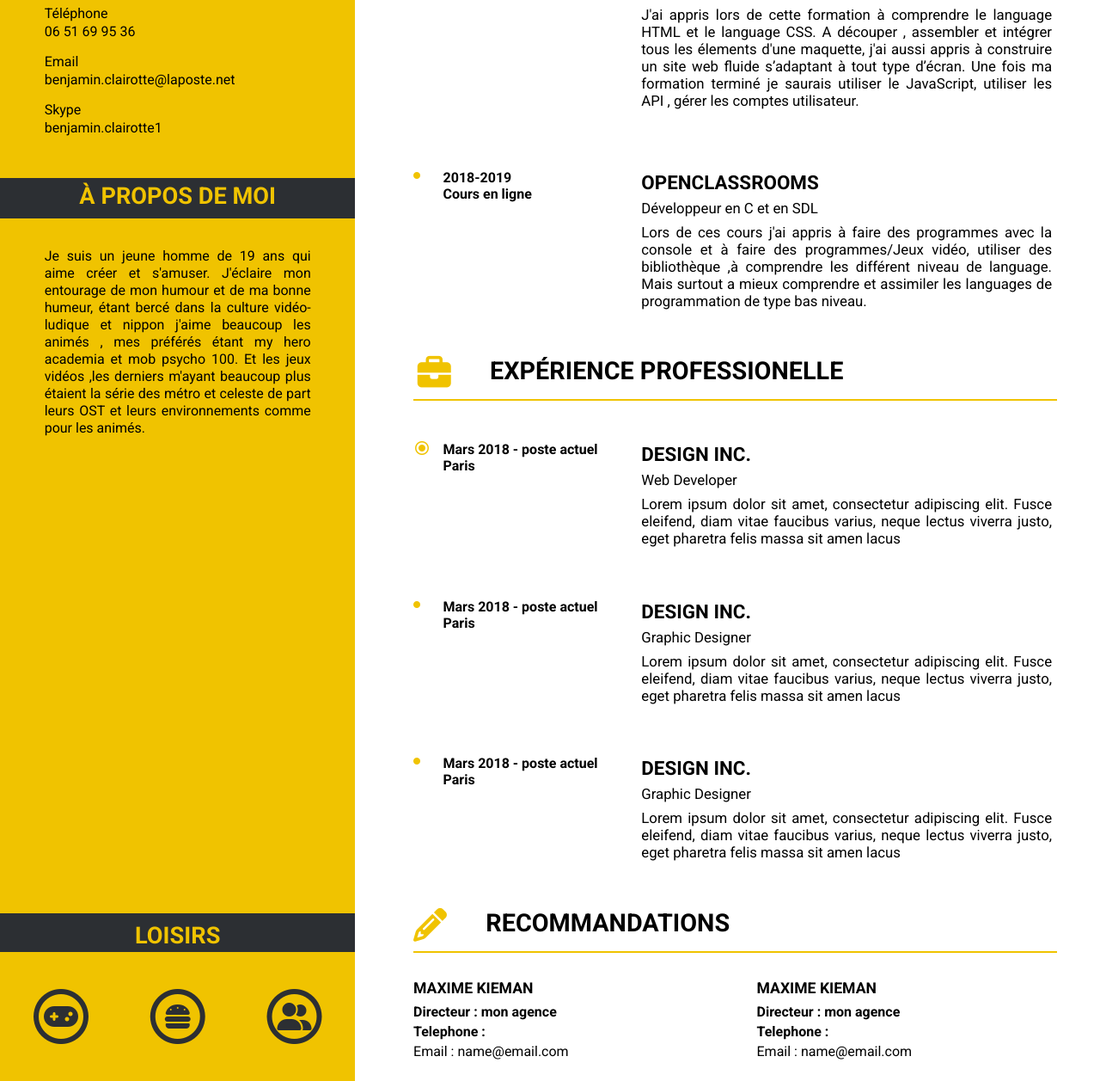
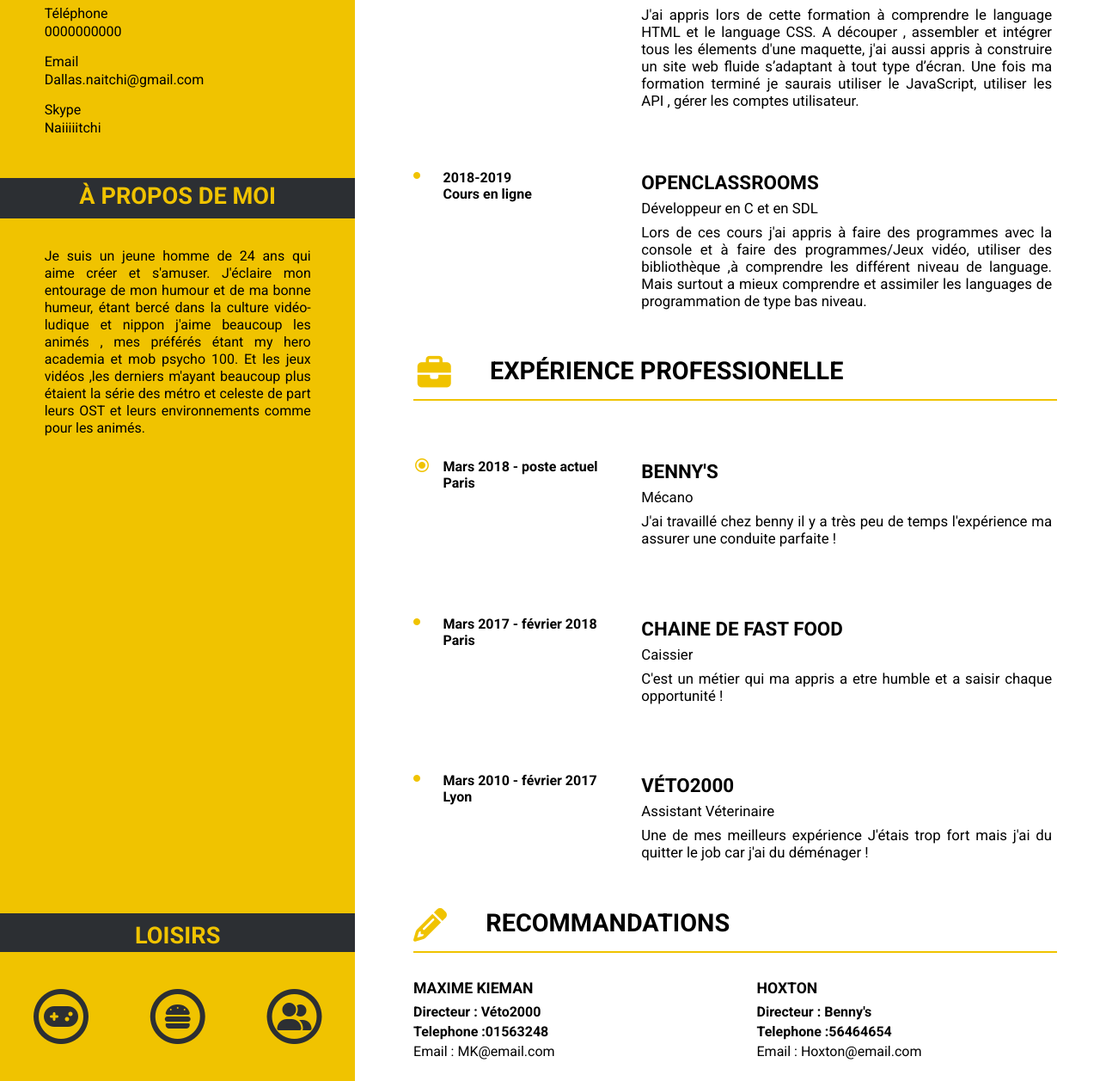
Before and after one commit to Naitchi/Projet-2_CV-en-ligne, a plain HTML site: page index.html in a window 1280 px wide. Shown: the part 513-1770 px from the top of the page at 86% size. Drawn offline with Linux system fonts and the light colour scheme.

Commit message:
mise à jour GTA RP

```diff
--- a/index.html
+++ b/index.html
@@ -2,7 +2,7 @@
 <html lang="fr">
 <head>
     <meta charset="UTF-8"/>
-    <title>Cv en ligne Benjamin Clairotte</title>
+    <title>Cv en ligne Naitchi Dallas</title>
     <link rel="stylesheet" href="src/fichierCSS/style.css"/>
     <link rel="stylesheet" href="src/fichierCSS/header.css"/>
     <link rel="stylesheet" href="src/fichierCSS/leftSide.css"/>
@@ -21,12 +21,12 @@
             <div id="rightSideHeader">
                 <div id="titrePrincipaux">
                     <div id="nom">
-                        <h1 id="titrePeint">Benjamin</h1>
-                        <h1>Clairotte</h1>
+                        <h1 id="titrePeint">Naitchi</h1>
+                        <h1>Dallas</h1>
                     </div>
                     <div id="travail">
-                        <h2 id="motSoulignie">Dével</h2>
-                        <h2>oppeur web</h2>
+                        <h2 id="motSoulignie">E</h2>
+                        <h2>MS</h2>
                     </div>
                 </div>
             </div>
@@ -47,22 +47,22 @@
                     </div>
                     <div class="contenuContact">
                         <p>Téléphone</p>
-                        <p>06 51 69 95 36</p>
+                        <p>0000000000</p>
                     </div>
                     <div class="contenuContact">
                         <p>Email</p>
-                        <p>benjamin.clairotte@laposte.net</p>
+                        <p>Dallas.naitchi@gmail.com</p>
                     </div>
                     <div class="contenuContact">
                         <p>Skype</p>
-                        <p>benjamin.clairotte1</p>
+                        <p>Naiiiiitchi</p>
                     </div>
                 </div>
             </div>
             <div id="propos">
                 <div id="contenuPropos">
                     <h3>à propos de moi</h3>
-                    <p>Je suis un jeune homme de 19 ans qui aime créer et s'amuser. J'éclaire mon entourage de mon humour et de ma bonne humeur, étant bercé dans la culture vidéo-ludique
+                    <p>Je suis un jeune homme de 24 ans qui aime créer et s'amuser. J'éclaire mon entourage de mon humour et de ma bonne humeur, étant bercé dans la culture vidéo-ludique
                         et nippon j'aime beaucoup les animés , mes préférés étant my hero academia et mob psycho 100. Et les jeux vidéos ,les derniers m'ayant beaucoup plus étaient la série
                         des métro et celeste de part leurs OST et leurs environnements comme pour les animés.</p>
                 </div>
@@ -143,37 +143,37 @@
                             </div>
                         </div>
                         <div class="description">
-                            <h4>design inc.</h4>
-                            <h5>Web Developer</h5>
-                            <p>Lorem ipsum dolor sit amet, consectetur adipiscing elit. Fusce eleifend, diam vitae faucibus varius, neque lectus viverra justo, eget pharetra felis massa sit amen lacus</p>
+                            <h4>Benny's</h4>
+                            <h5>Mécano</h5>
+                            <p>J'ai travaillé chez benny il y a très peu de temps l'expérience ma assurer une conduite parfaite ! </p>
                         </div>
                     </div>
                     <div class="poste">
                         <div class="point">
                             <i class="fas fa-circle fa-1x"></i>
                             <div class="dateEtLieu">
-                                <p>Mars 2018 - poste actuel</p>
+                                <p>Mars 2017 - février 2018</p>
                                 <p>Paris</p>
                             </div>
                         </div>
                         <div class="description">
-                            <h4>design inc.</h4>
-                            <h5>Graphic Designer</h5>
-                            <p>Lorem ipsum dolor sit amet, consectetur adipiscing elit. Fusce eleifend, diam vitae faucibus varius, neque lectus viverra justo, eget pharetra felis massa sit amen lacus</p>
+                            <h4>Chaine de Fast food</h4>
+                            <h5>Caissier </h5>
+                            <p>C'est un métier qui ma appris a etre humble et a saisir chaque opportunité ! </p>
                         </div>
                     </div>
                     <div class="poste">
                         <div class="point">
                             <i class="fas fa-circle fa-1x"></i>
                             <div class="dateEtLieu">
-                                <p>Mars 2018 - poste actuel</p>
-                                <p>Paris</p>
+                                <p>Mars 2010 - février 2017</p>
+                                <p>Lyon</p>
                             </div>
                         </div>
                         <div class="description">
-                            <h4>design inc.</h4>
-                            <h5>Graphic Designer</h5>
-                            <p>Lorem ipsum dolor sit amet, consectetur adipiscing elit. Fusce eleifend, diam vitae faucibus varius, neque lectus viverra justo, eget pharetra felis massa sit amen lacus</p>
+                            <h4>Véto2000</h4>
+                            <h5>Assistant Véterinaire</h5>
+                            <p>Une de mes meilleurs expérience J'étais trop fort mais j'ai du quitter le job car j'ai du déménager !</p>
                         </div>
                     </div>
                 </article>
@@ -186,17 +186,17 @@
                         <div class="recommandation">
                             <h5>Maxime Kieman</h5>
                             <ul>
-                                <li>Directeur : mon agence</li>
-                                <li>Telephone :</li>
-                                <li>Email : name@email.com</li>
+                                <li>Directeur : Véto2000</li>
+                                <li>Telephone :01563248</li>
+                                <li>Email : MK@email.com</li>
                             </ul>
                         </div>
                         <div class="recommandation">
-                            <h5>Maxime Kieman</h5>
+                            <h5>Hoxton</h5>
                             <ul>
-                                <li>Directeur : mon agence</li>
-                                <li>Telephone :</li>
-                                <li>Email : name@email.com</li>
+                                <li>Directeur : Benny's</li>
+                                <li>Telephone :56464654</li>
+                                <li>Email : Hoxton@email.com</li>
                             </ul>
                         </div>
                     </div>
```
